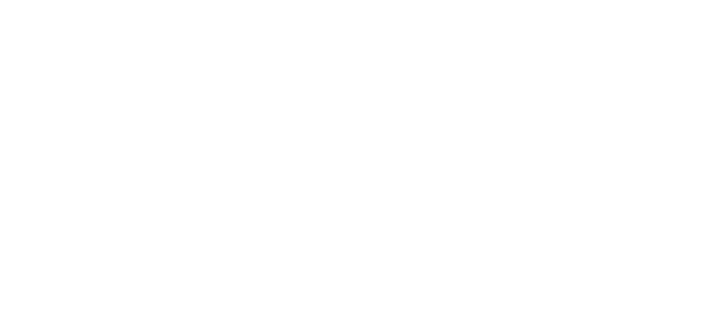
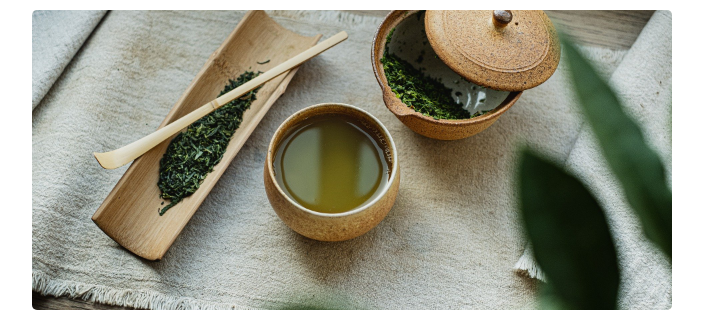
Before and after one commit to RobinLafaure/Int-grationOC, a plain HTML site: page index.html in a window 1280 px wide. Shown: the top 317 px of the page, without its empty margins (288-991 px from the left). Drawn offline with Linux system fonts and the light colour scheme; the site is published under a folder, as on GitHub Pages, so addresses that start at the root find nothing.

Commit message:
Update style.css

```diff
--- a/style.css
+++ b/style.css
@@ -20,7 +20,7 @@
 }
 
 .img_title .image{
-    background: url(/img/tea-ge145fdb56_1920.jpg);
+    background: url(img/tea-ge145fdb56_1920.jpg);
     background-size: cover;
     background-position: center;
     width: 100%;
```
